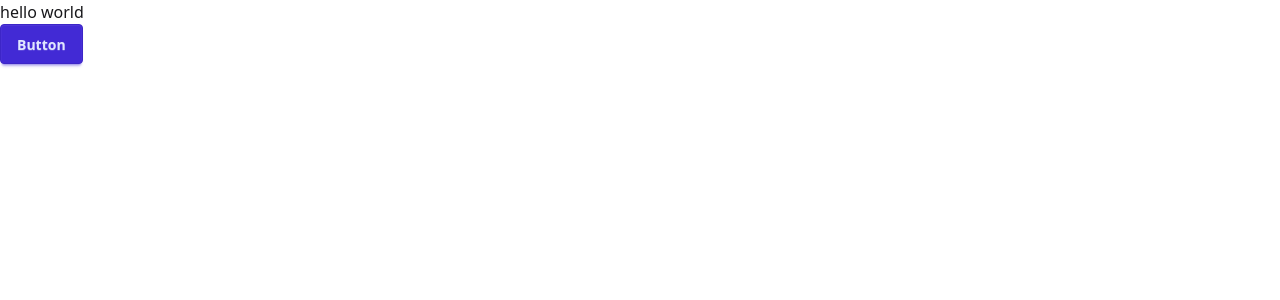
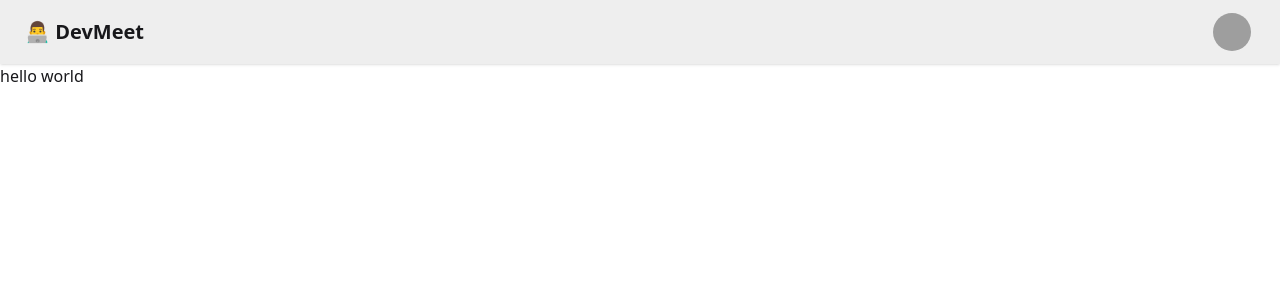
Before and after one commit to ramesh-perabattula/DevConnect, a React (Vite) app: page / in a window 1280 px wide. Shown: the top 300 px of the page. Built offline with nearby package versions, Linux system fonts and the light colour scheme; grey boxes are pictures that could not be loaded.

Commit message:
added nav bar

```diff
--- a/src/App.jsx
+++ b/src/App.jsx
@@ -4,9 +4,35 @@
 
   return (
     <>
+      <div className="navbar bg-base-300 shadow-sm">
+  <div className="flex-1">
+    <a className="btn btn-ghost text-xl">👨‍💻 DevMeet</a>
+  </div>
+  <div className="flex gap-2">
+     <div className="dropdown dropdown-end">
+      <div tabIndex={0} role="button" className="btn btn-ghost btn-circle avatar mx-5">
+        <div className="w-10 rounded-full ">
+          <img
+            alt="Tailwind CSS Navbar component"
+            src="https://img.daisyui.com/images/stock/photo-1534528741775-53994a69daeb.webp" />
+        </div>
+      </div>
+      <ul
+        tabIndex={0}
+        className="menu menu-sm dropdown-content bg-base-100 rounded-box z-1 mt-3 w-52 p-2 shadow mx-10">
+        <li>
+          <a className="justify-between">
+            Profile
+            <span className="badge">New</span>
+          </a>
+        </li>
+        <li><a>Settings</a></li>
+        <li><a>Logout</a></li>
+      </ul>
+    </div>
+  </div>
+</div>
       <h1>hello world</h1>
-      <button class="btn btn-primary">Button</button>
-
     </>
   )
 }
```
